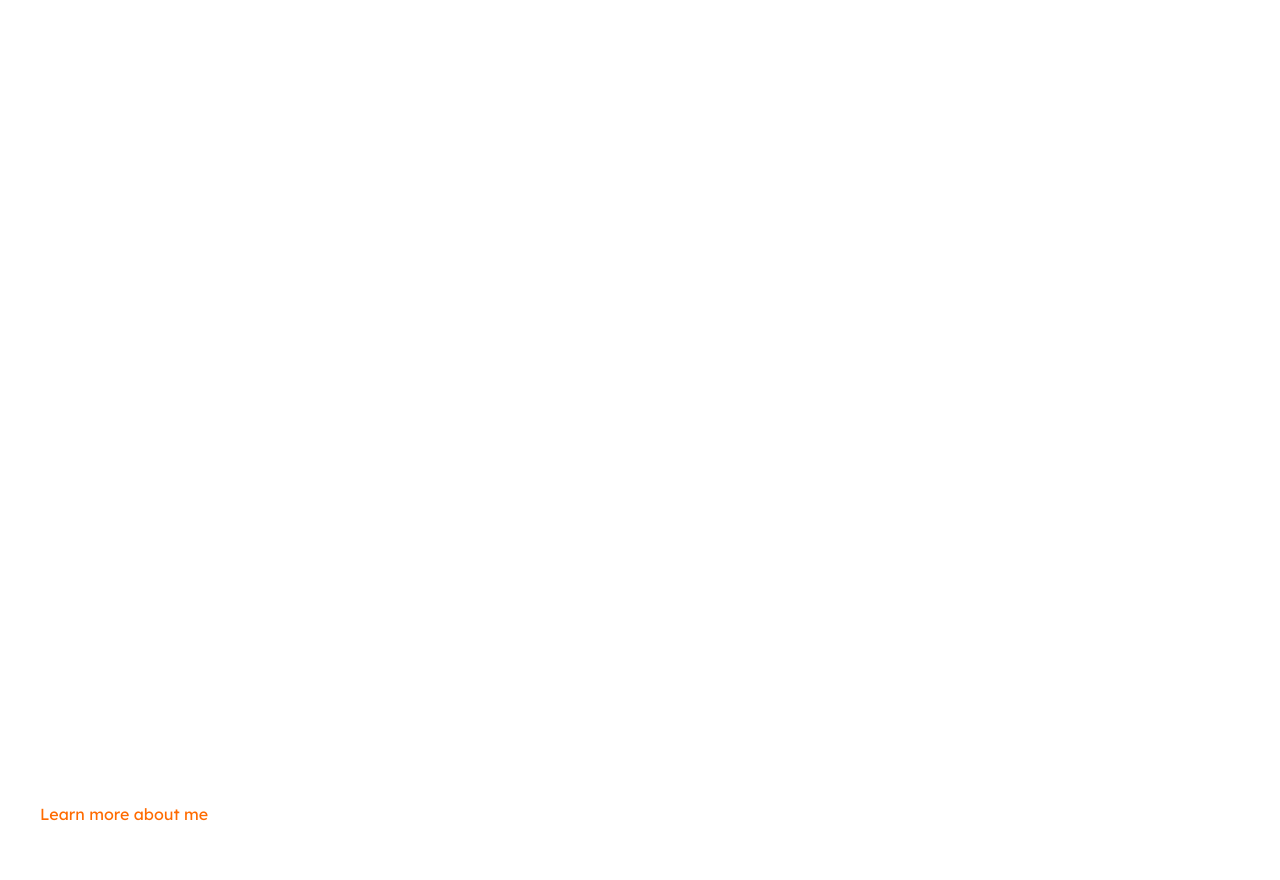
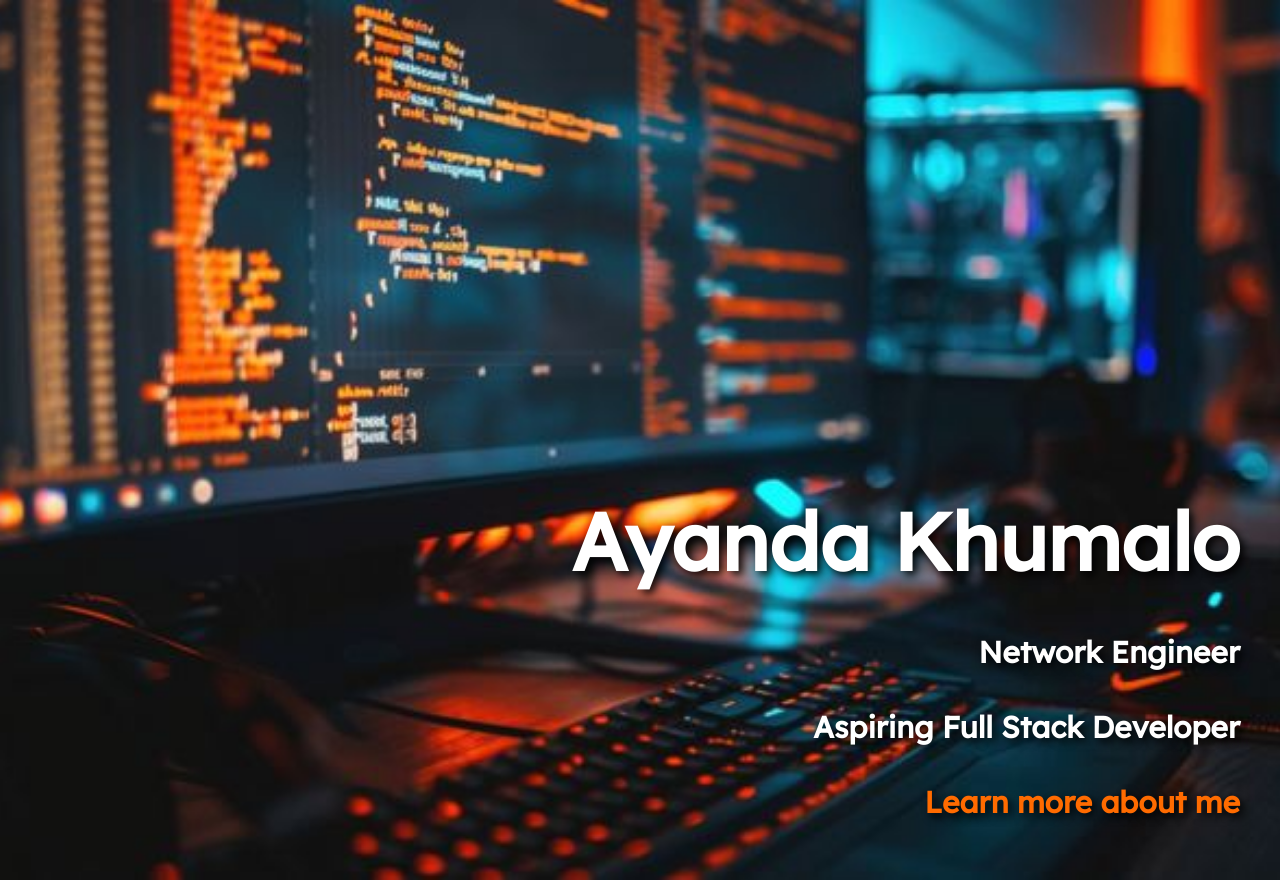
Before and after one commit to Ayyanda/my_portfolio, a plain HTML site: page pages/landing_page.html in a window 1280 px wide. Drawn offline with Linux system fonts and the light colour scheme.

Commit message:
Made adjustments to landing page, fixed image extension error and aligned and styled text as desired

```diff
--- a/pages/landing_page.html
+++ b/pages/landing_page.html
@@ -8,8 +8,8 @@
   <style>
     body {
       margin: 0;
-      padding: 0;
-      background-image: url('../Assets/images/programer-bg.jpeg');
+      padding: 40px;
+      background-image: url('../Assets/images/programer-bg.jpg');
       background-size: cover;
       background-position: center;
       background-repeat: no-repeat;
@@ -19,8 +19,25 @@
       display: flex;
       flex-direction: column;
       justify-content: flex-end;
-      padding: 40px;
+      align-items: flex-end;
+      text-align: right;
     }
+
+    h1 {
+      font-size: 80px;
+      font-weight: 800;
+      line-height: 0.5;
+      text-shadow: 4px 4px 8px rgba(0, 0, 0, 0.938);
+    }
+
+    p{
+      font-size: 30px;
+      font-weight: 600 ;
+      line-height: 0.5;
+      text-shadow: 4px 4px 8px rgb(0, 0, 0);
+    }
+
+
 
     .orange-text {
       color: #FF6B00;
```
